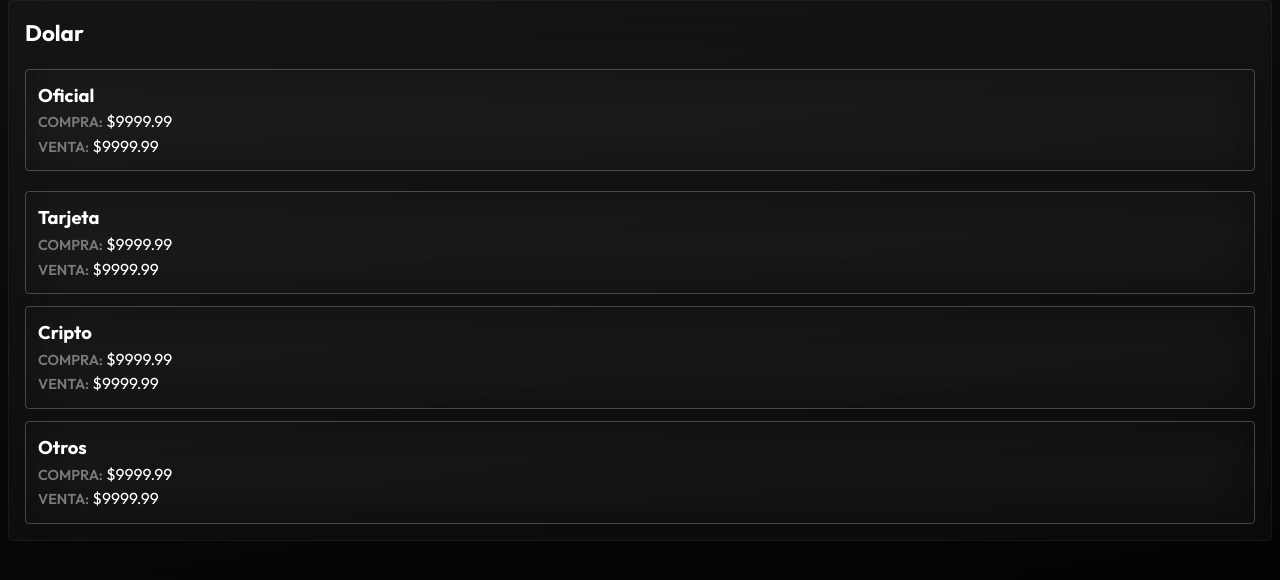
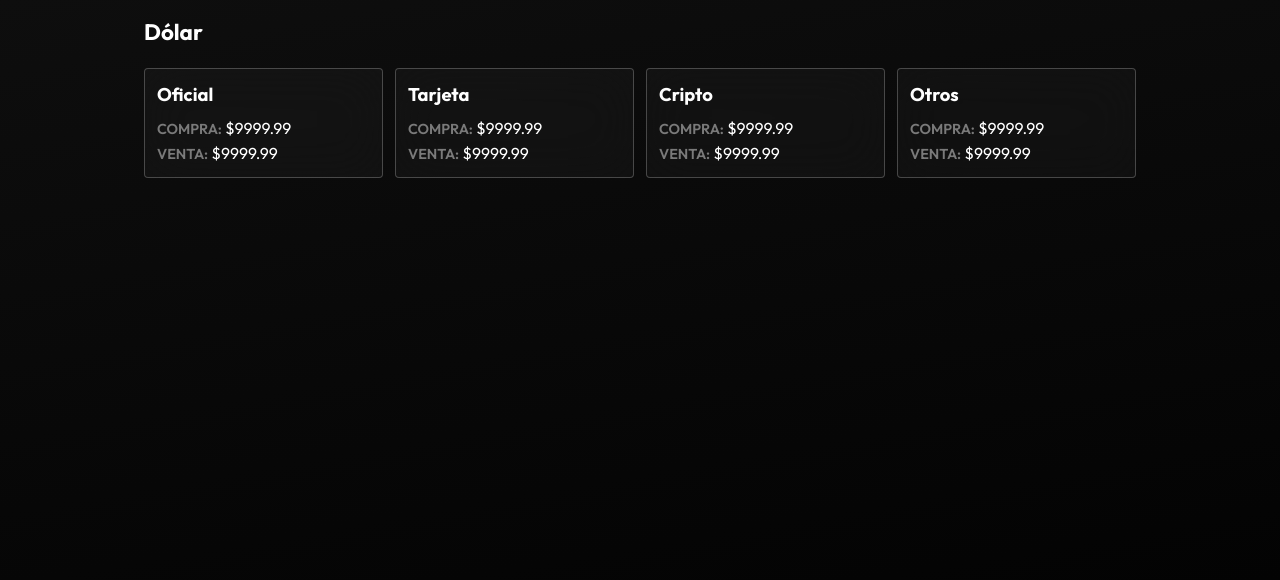
Before and after one commit to EzeBelmonte/indicadores-arg, a React (Vite) app: page / in a window 1280 px wide. Shown: the top 580 px of the page. Built offline with nearby package versions, Linux system fonts and the light colour scheme.

Commit message:
Diseño terminado

```diff
--- a/src/components/UI/Card.tsx
+++ b/src/components/UI/Card.tsx
@@ -12,7 +12,7 @@ const Card = ({ children, onClick, className }: CardProps) => {
     <div
       onClick={onClick}
       className={cn(
-        `w-full rounded p-3
+        `w-full rounded p-3 bg-white/3
         backdrop-blur-xl border border-[#ffffff3b]`,
         className
       )}
--- a/src/components/UI/Section.tsx
+++ b/src/components/UI/Section.tsx
@@ -16,10 +16,8 @@ const Section = ({ children, className, id, onClick }: SectionProps) => {
       id={id}
       // scroll-mt-24 es el margen extra por el Navbar
       className={cn(
-        `w-full mx-auto
-        rounded border border-[#ffffff0c] scroll-mt-24 p-4
-        bg-white/3 backdrop-blur-xl
-        `,
+        `w-full mx-auto max-w-[1024px]
+        scroll-mt-24 p-4`,
         className
       )}
       onClick={onClick}
--- a/src/css/index.css
+++ b/src/css/index.css
@@ -7,6 +7,7 @@
 @theme {
   --font-outfit: "Outfit", sans-serif; /* Fuente */
 
+  --breakpoint-semitablet: 25rem; /* Responsive. 400px ÷ 16 = 25rem */
   --breakpoint-tablet: 56.25rem; /* Responsive. 900px ÷ 16 = 56.25rem */
 }
 
--- a/src/features/dolar/hooks/useIsMobile.ts
+++ b/src/features/dolar/hooks/useIsMobile.ts
@@ -2,11 +2,11 @@ import { useEffect, useState } from "react";
 
 export const useIsMobile = () => {
   const [isMobile, setIsMobile] = useState(
-    () => window.matchMedia("(max-width: 400px)").matches
+    () => window.matchMedia("(max-width: 399px)").matches
   );
 
   useEffect(() => {
-    const mediaQuery = window.matchMedia("(max-width: 400px)");
+    const mediaQuery = window.matchMedia("(max-width: 399px)");
 
     const handleResize = () => {
       setIsMobile(mediaQuery.matches);
--- a/src/features/dolar/page/Dolar.tsx
+++ b/src/features/dolar/page/Dolar.tsx
@@ -14,60 +14,62 @@ const Dolar = () => {
 
   // Abrir o cerrar "Ver más"
   const handleOpen = () => {
-    setDropDown(!dropDown);
+    setDropDown((prev) => !prev);
   }
+
+  // Esto es momentaneo
+  const dolares = [
+    { nombre: "Oficial", compra: "$9999.99", venta: "$9999.99" },
+    { nombre: "Tarjeta", compra: "$9999.99", venta: "$9999.99" },
+    { nombre: "Cripto", compra: "$9999.99", venta: "$9999.99" },
+    { nombre: "Otros", compra: "$9999.99", venta: "$9999.99" },
+  ]
+
+  const showAll = !isMobile || dropDown;
 
   return (
     <Section>
+      <h1>Dólar</h1>
 
-      <h1>Dolar</h1>
-      <Card>
-        <h2>Oficial</h2>
-        <p><span className="key">COMPRA:</span> <span className="value">$9999.99</span></p>
-        <p><span className="key">VENTA:</span> <span className="value">$9999.99</span></p>
-      </Card>
+      <div className={cn(`
+          grid grid-cols-1 gap-3 semitablet:grid-cols-2 sm:grid-cols-3 md:grid-cols-4
+        `)}
+      >
+        {dolares.map((dolar, index) => {
+          const ocultar = index > 0 && !showAll;
+
+          return (
+            <div
+              key={dolar.nombre}
+              className={cn(
+                "min-w-0",
+                ocultar && "hidden"
+              )}
+            >
+              <Card>
+                <h2 className="mb-2">{dolar.nombre}</h2>
+                <p>
+                  <span className="key">COMPRA:</span>{" "}
+                  <span className="value">{dolar.compra}</span>
+                </p>
+                <p>
+                  <span className="key">VENTA:</span>{" "}
+                  <span className="value">{dolar.venta}</span>
+                </p>
+              </Card>
+            </div>
+          );
+        })}
+      </div>
 
       {isMobile && (
         <Button
           onClick={handleOpen}
-          className="
-            text-blue-400 text-[.85rem] mt-2 ml-1
-          ">
-            {!dropDown ? (
-              "Ver más"
-            ) : (
-              "Ocultar"
-            )}
+          className="text-blue-400 text-[.85rem] mt-2 ml-1"
+        >
+          {dropDown ? "Ocultar" : "Ver más"}
         </Button>
       )}
-
-      <div className={cn(`
-        overflow-hidden
-        transition-all duration-300 ease-in-out`,
-        !isMobile || dropDown
-          ? "opacity-100 mt-5"
-          : "max-h-0 opacity-0 mt-0"
-      )}>
-        <div className="flex flex-col gap-3">
-          <Card>
-            <h2>Tarjeta</h2>
-            <p><span className="key">COMPRA:</span> <span className="value">$9999.99</span></p>
-            <p><span className="key">VENTA:</span> <span className="value">$9999.99</span></p>
-          </Card>
-
-          <Card>
-            <h2>Cripto</h2>
-            <p><span className="key">COMPRA:</span> <span className="value">$9999.99</span></p>
-            <p><span className="key">VENTA:</span> <span className="value">$9999.99</span></p>
-          </Card>
-
-          <Card>
-            <h2>Otros</h2>
-            <p><span className="key">COMPRA:</span> <span className="value">$9999.99</span></p>
-            <p><span className="key">VENTA:</span> <span className="value">$9999.99</span></p>
-          </Card>
-        </div>
-      </div>
     </Section>
   );
 }
```
